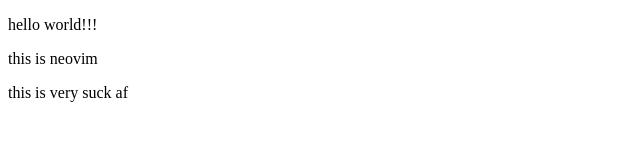
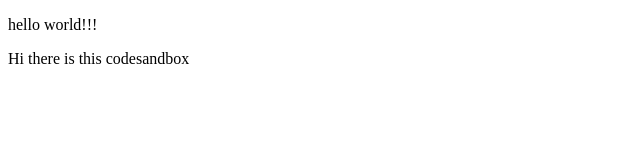
Before and after one commit to kokossVN/codesandbox-firstweb, a website: page index.html in a window 1280 px wide. Shown: the whole page, without its empty margins (0-640 px from the left). Drawn offline with Linux system fonts and the light colour scheme.

Commit message:
Update index.html

```diff
--- a/index.html
+++ b/index.html
@@ -5,7 +5,6 @@
 </head>
 <body>
 <p> hello world!!!</p>
-<p> this is neovim</p>
-<p> this is very suck af</p>
+<p> Hi there is this codesandbox </p>
 </body>
 </html>
```
